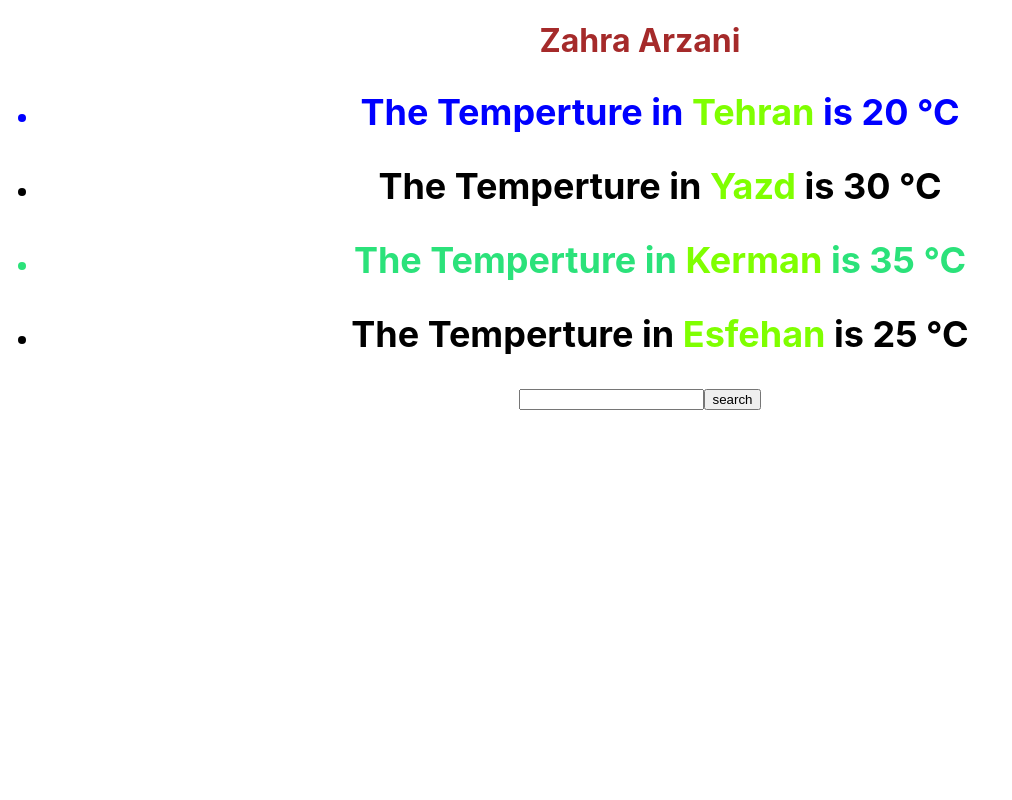
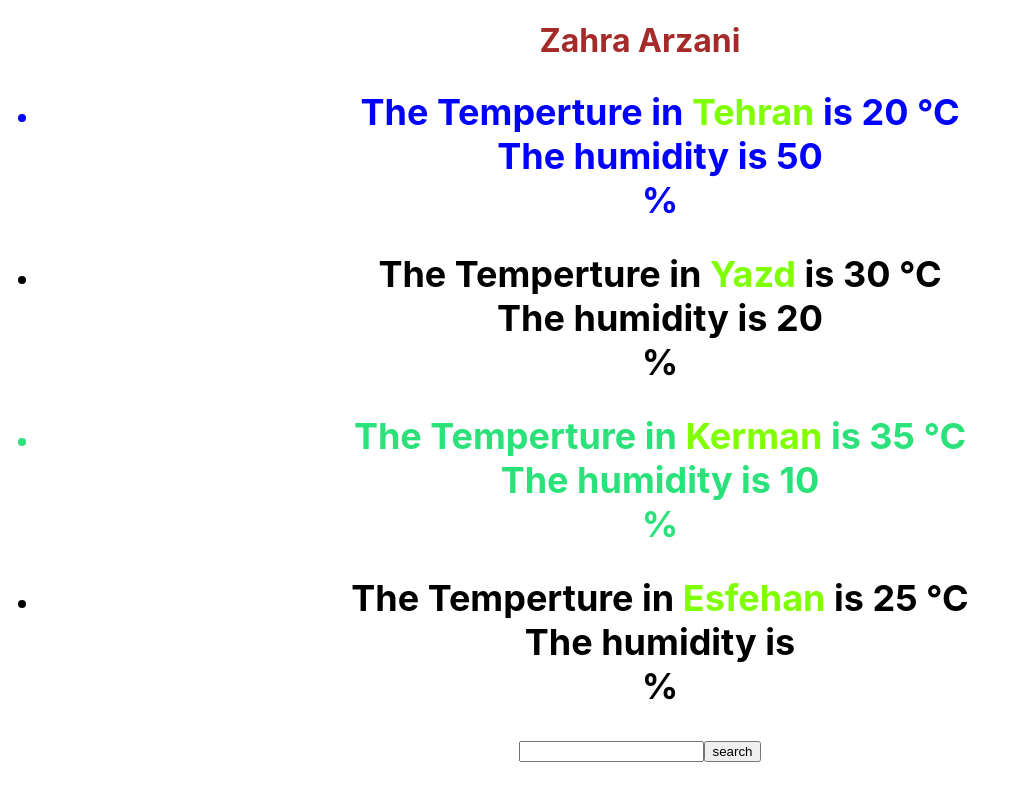
Before and after one commit to zarzani/my-app-reveiw, a React (Create React App) app: page / in a window 1280 px wide. Shown: the whole page, without its empty margins (0-1012 px from the left). Built offline with nearby package versions, Linux system fonts and the light colour scheme.

Commit message:
add humidity

```diff
--- a/src/App.css
+++ b/src/App.css
@@ -26,3 +26,7 @@ h1 {
 .city3 {
   color: rgb(43, 226, 122);
 }
+
+.City22 {
+  color: darkorange;
+}
--- a/src/App.js
+++ b/src/App.js
@@ -2,6 +2,7 @@
 import './App.css';
 import Weather  from "./Weather";
 import Search from './Search';
+
 
 
 function App() {
@@ -15,9 +16,9 @@ function App() {
 
       <h2>
         <ul>
-      < li className='city1'> <Weather City = "Tehran" value = {20} /> </li>
-      <li className='city2'><Weather City = "Yazd" value = {30} /></li>
-      <li className='city3'> <Weather City = "Kerman" value = {35} /></li>
+      < li className='city1'> <Weather City = "Tehran" value = {20} humidity ={50}/> </li>
+      <li className='city2'> <Weather  City = "Yazd" value = {30} humidity ={20}/></li>
+      <li className='city3'> <Weather City = "Kerman" value = {35}humidity ={10} /></li>
       <li className='city4'>
       <Weather City = "Esfehan" value = {25} /></li>
       </ul>
--- /dev/null
+++ b/src/Humidity.js
@@ -0,0 +1,9 @@
+import React from "react";
+
+export default function Humidity (props) {
+    return (
+        <div >
+            The humidity is {props.value}
+        </div>
+    );
+}
--- /dev/null
+++ b/src/Search.css
@@ -0,0 +1,7 @@
+
+.Search form {
+    margin: 0%;
+    background-color: burlywood;
+    color: brown;
+
+}
--- a/src/Search.js
+++ b/src/Search.js
@@ -1,4 +1,6 @@
 import React from "react";
+import "./Search.css";
+
 export default function Search (){
     return (
     <p>
--- a/src/Weather.js
+++ b/src/Weather.js
@@ -1,10 +1,12 @@
 import React from "react";
-import "./Weather.css"
+import "./Weather.css";
+import Humidity from "./Humidity";
 export default function Weather (props) {
     return (
         <div className="Temperature">
-            <h2> The Temperture in <span className="City"> {props.City}</span>  is {props.value} °C
+            <h2> The Temperture in <span className="City"> {props.City}</span> is {props.value} °C
+            < Humidity value ={props.humidity}/>%
             </h2>
         </div>
-    )
+    );
 }
```
